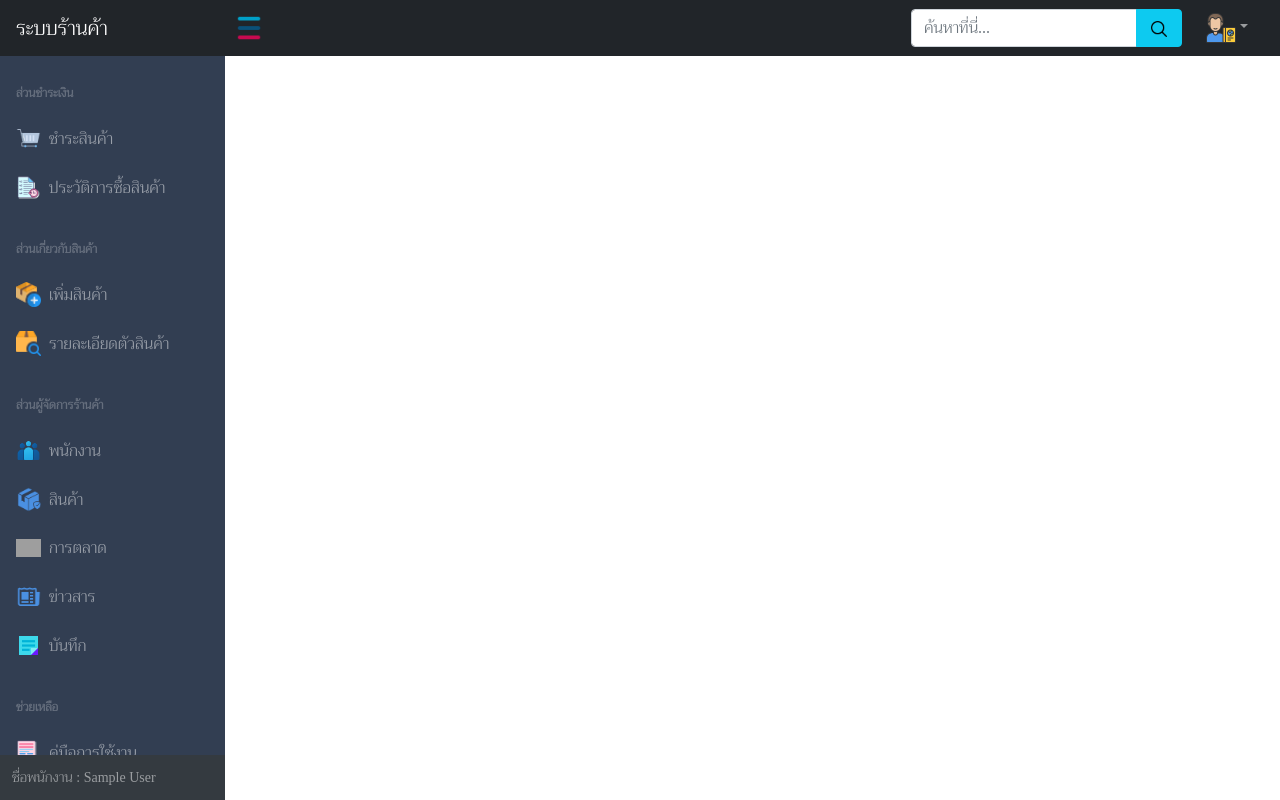
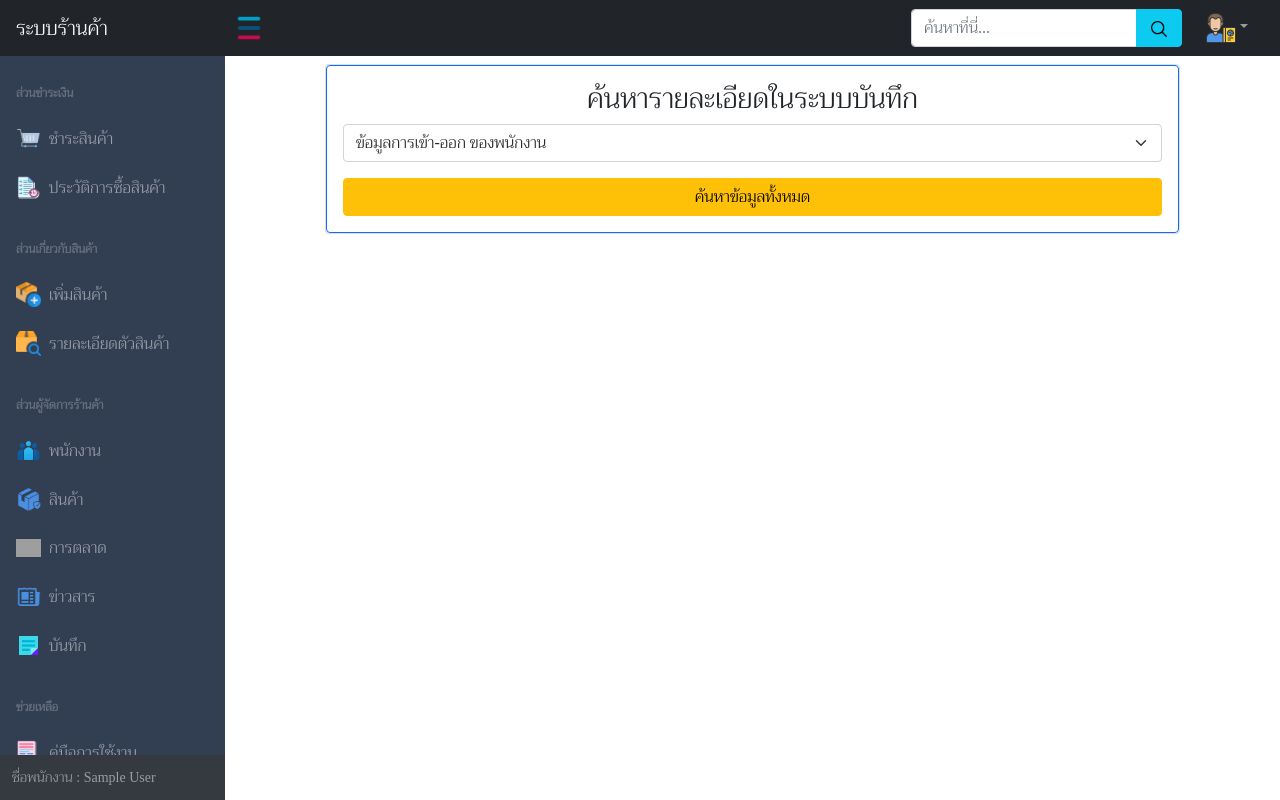
Before and after one commit to OngarjDev/shopmanage, a PHP site: page /pages/note.php in a window 1280 px wide. Run offline with PHP 8.4, Linux system fonts and the light colour scheme; the visitor is signed in with stand-in values (Sample User, id 1); data that the repository does not hold is empty; grey boxes are pictures that could not be loaded.

Commit message:
พักก่อนง่วงนอน เพิ่มหน้าตา หน้า index และ หน้า note

```diff
--- a/pages/note.php
+++ b/pages/note.php
@@ -1,5 +1,6 @@
 <!DOCTYPE html>
 <html lang="en">
+
 <head>
     <title>บันทึก</title>
     <?php
@@ -7,6 +8,7 @@
     include('../php_action/bootstrap.php');
     ?>
 </head>
+
 <body class="sb-nav-fixed">
     <?php
     include('../layout/nav.html');
@@ -14,10 +16,32 @@
     ?>
     <div id="layoutSidenav_content">
         <main>
-
+            <div class="container">
+                <div class="row">
+                    <div class="col-xl-1 col-lg-1 col-md-1"></div>
+                    <div class="col-xl-10 col-lg-10 col-md-10">
+                        <div class="card mt-2">
+                            <div class="card-body border border-primary rounded">
+                                <h3 class="text-center">ค้นหารายละเอียดในระบบบันทึก</h3>
+                                <form action="../php_action/note.php" method="GET">
+                                    <select class="form-select" name="dataselect">
+                                        <option value="login-logoutstaff" selected>ข้อมูลการเข้า-ออก ของพนักงาน</option>
+                                        <option value="historybuy">ดูประวัติการชำระเงินทั้งหมด</option>
+                                        <option value="historyadditem">ดูประวัติการเพิ่มสินค้าทั้งหมด</option>
+                                    </select>
+                                    <input type="hidden" name="action" value="selectdata">
+                                    <button class="btn btn-warning mt-3 w-100" type="submit">ค้นหาข้อมูลทั้งหมด</button>
+                                </form>
+                            </div>
+                        </div>
+                    </div>
+                    <div class="col-xl-1 col-lg-1 col-md-1"></div>
+                </div>
+            </div>
         </main>
     </div>
     </div>
-        <?php include('../php_action/scripts.php')?>
+    <?php include('../php_action/scripts.php') ?>
 </body>
+
 </html>
--- /dev/null
+++ b/php_action/note.php
@@ -0,0 +1,5 @@
+<?php
+if($_GET['action'] == 'dataselect'){
+
+}
+?>
```
Also changed, not shown: pages/index.php (+14 -3 lines). Lines whose indentation alone changed are shown as unchanged.
